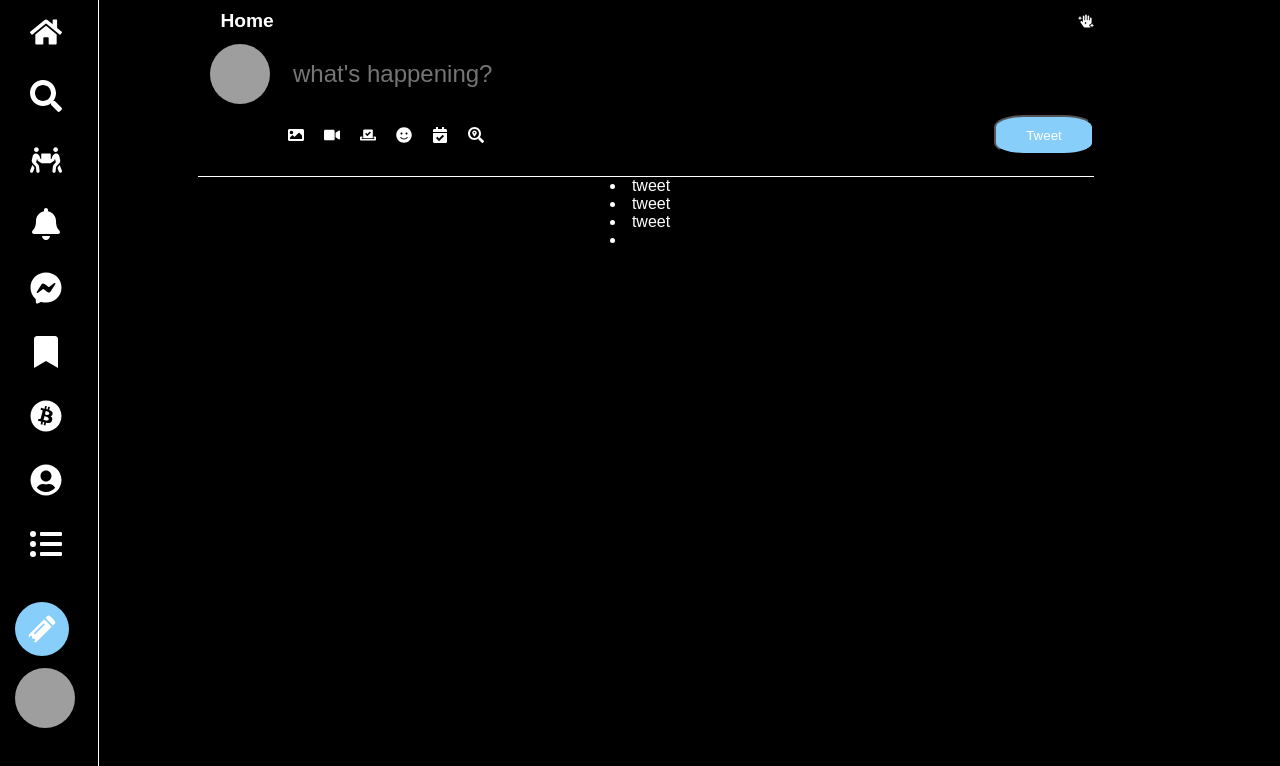
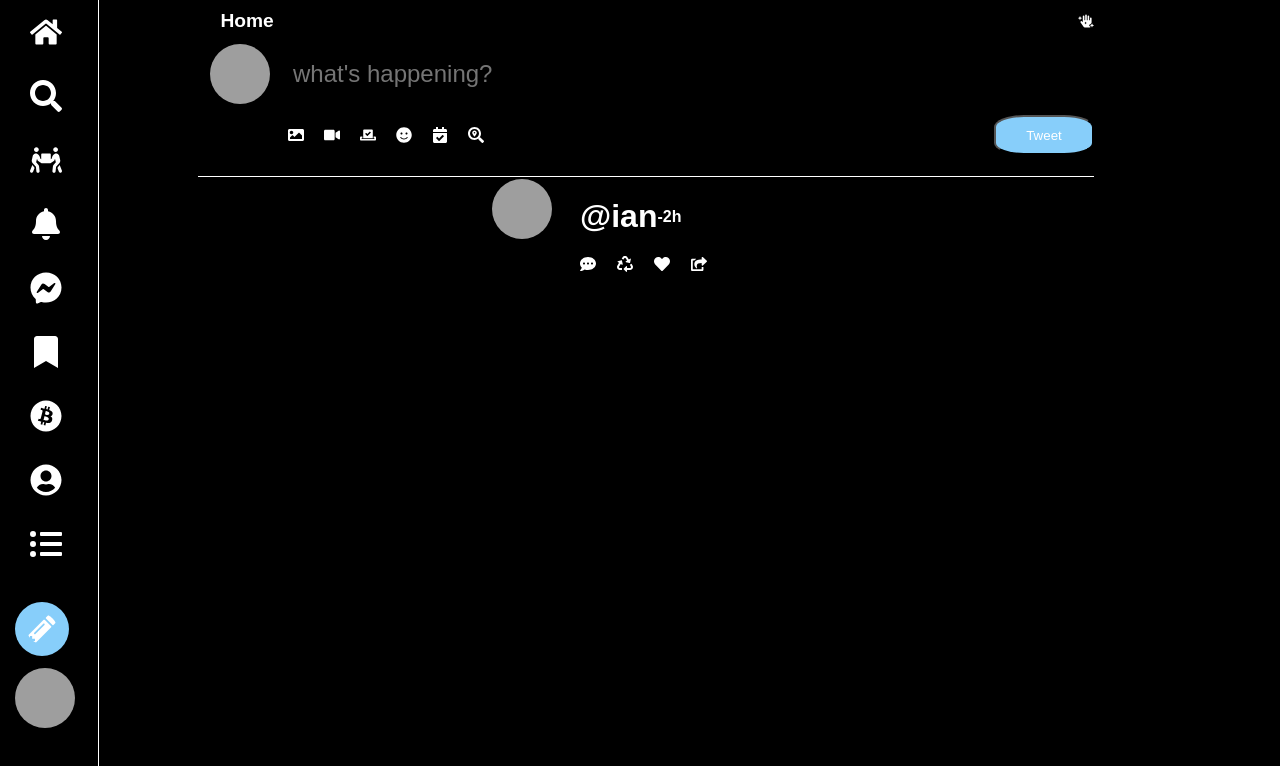
Before and after one commit to wayland-i/css-practice, a React (Create React App) app in the folder basic-twitter-layout/: page / in a window 1280 px wide. Both pictures are taken after a click on the button "Tweet". Shown: the top 766 px of the page. Built offline with nearby package versions, Linux system fonts and the light colour scheme; grey boxes are pictures that could not be loaded.

Commit message:
basic twitter layout done

```diff
--- a/basic-twitter-layout/src/App.css
+++ b/basic-twitter-layout/src/App.css
@@ -96,3 +96,39 @@ body {
   display: flex;
 
 }
+
+/* .tweets {
+  display: flex;
+  justify-content: space-between;
+  gap: 30%;
+  border-right: 1px solid white;
+  border-bottom: 1px solid white;
+  border-left: 1px solid white;
+  width: 40vw;
+} */
+
+.tweets {
+  display: grid;
+  grid-template-columns: 1fr 4fr;
+  gap: 10%;
+}
+
+.tweets > img {
+  border-radius: 50%;
+  height: 60px;
+  width: 60px;
+  margin: 3%;
+}
+
+.tweet-header {
+  display: flex;
+  align-items: center;
+  margin-top: 10%;
+}
+
+.tweet-footer {
+  display: flex;
+  align-items: center;
+  margin-top: 10%;
+  gap: 10%;
+}
--- a/basic-twitter-layout/src/App.js
+++ b/basic-twitter-layout/src/App.js
@@ -6,7 +6,7 @@ import { useState } from 'react';
 
 function App() {
 
-  const [tweets, setTweets] = useState(['tweet', 'tweet', 'tweet'])
+  const [tweets, setTweets] = useState([]);
 
   return (
     <div className='all'>
--- a/basic-twitter-layout/src/NewsFeed.js
+++ b/basic-twitter-layout/src/NewsFeed.js
@@ -1,11 +1,35 @@
 import React from 'react'
+import { FaCommentDots, FaRecycle, FaHeart, FaShareSquare } from "react-icons/fa";
 
 function NewsFeed({tweets}) {
 
+  function Tweet({tweet}) {
+    return(
+      <div className='tweets'>
+          <img src="https://res.cloudinary.com/practicaldev/image/fetch/s--5BGUGTe6--/c_fill,f_auto,fl_progressive,h_320,q_auto,w_320/https://dev-to-uploads.s3.amazonaws.com/uploads/user/profile_image/891116/5eb7c338-16d5-4d67-a6f0-4cc7005a51d8.jpeg"></img>
+          <div>
+            <div className='tweet-header'>
+              <h1>@ian</h1>
+              <h4>-2h</h4>
+            </div>
+            <div>
+              <text id='tweet'>{tweet}</text>
+            </div>
+            <div className='tweet-footer'>
+              <FaCommentDots/>
+              <FaRecycle/>
+              <FaHeart />
+              <FaShareSquare />
+            </div>
+          </div>
+
+      </div>
+    )
+  }
 
   return (
     <div>
-      {tweets.map((tweet) => <li>{tweet}</li>)}
+      {tweets.map((tweet) => <Tweet tweet={tweet}></Tweet>)}
     </div>
   )
 }
```
